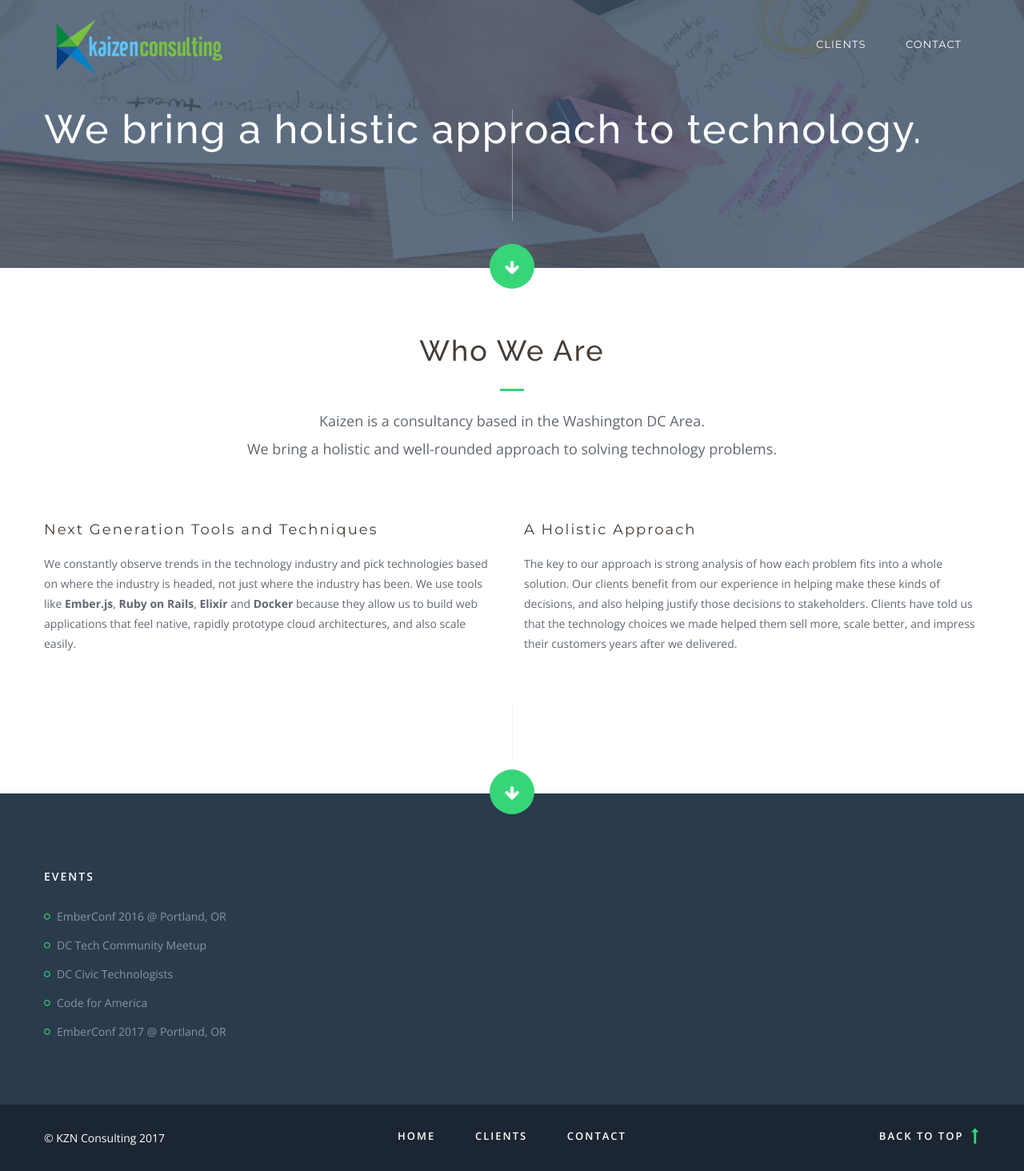
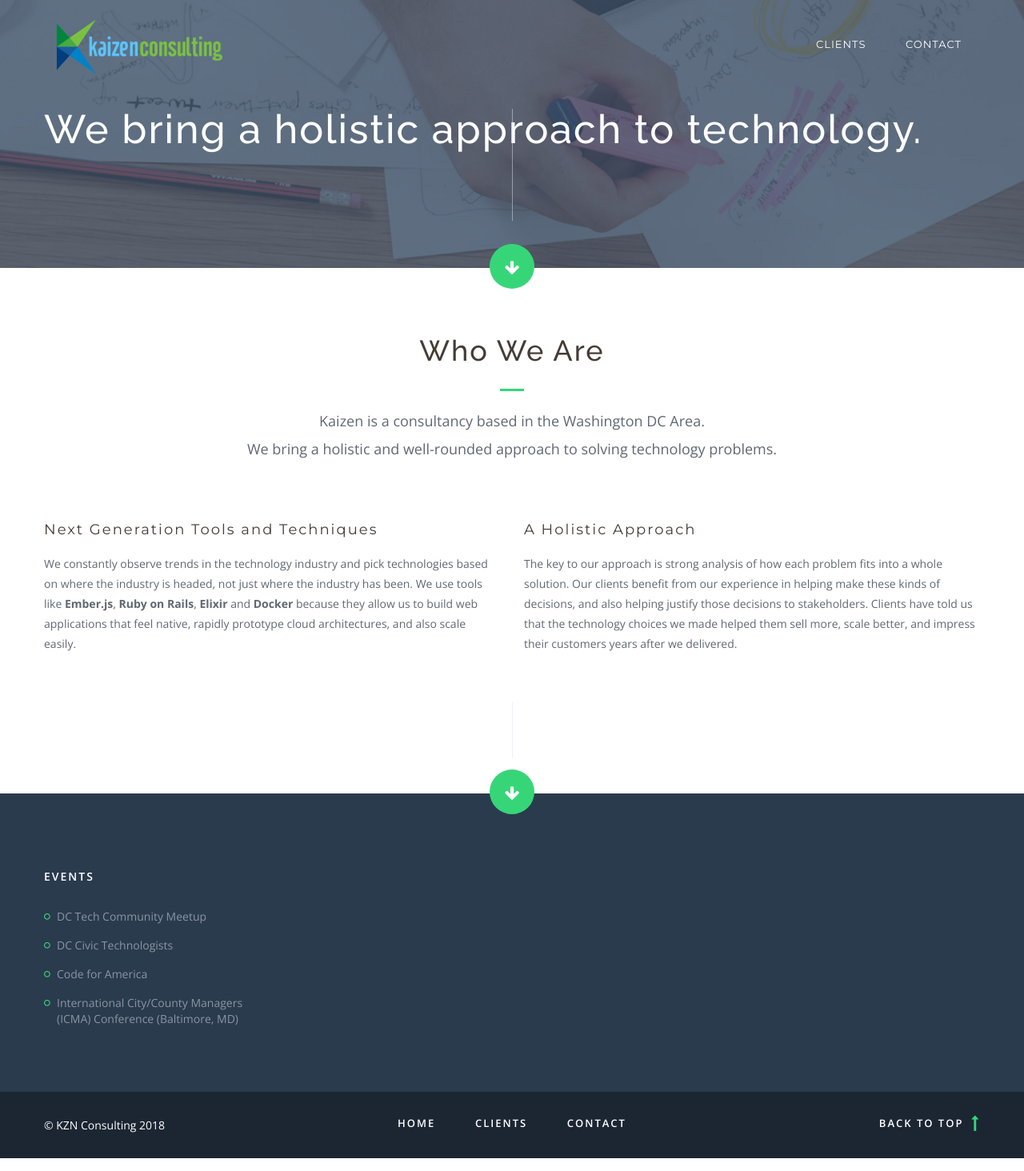
Before and after one commit to kznconsulting/kznconsulting.github.io, a Jekyll site: the page built from index.html, in a window 1280 px wide. Shown: the whole page at 80% size. Built offline with Jekyll 4.4.1, drawn with Linux system fonts in a browser that asks for light colours; nearby versions of some CDN libraries; library files that are not in the unit come from our copies.

Commit message:
updated copyright and events

```diff
--- a/_includes/footer.html
+++ b/_includes/footer.html
@@ -8,11 +8,10 @@
 				<div class="col-lg-3 col-sm-4 widget widget-footer-box">
 					<h3>Events</h3>
 					<ul>
-						<li><a href="#">EmberConf 2016 @ Portland, OR</a></li>
 						<li><a href="#">DC Tech Community Meetup</a></li>
 						<li><a href="#">DC Civic Technologists</a></li>
 						<li><a href="#">Code for America</a></li>
-						<li><a href="#">EmberConf 2017 @ Portland, OR</a></li>
+						<li><a href="#">International City/County Managers (ICMA) Conference (Baltimore, MD)</a></li>
 					</ul>
 				</div>
 				<div class="col-lg-3 col-sm-4 widget widget-footer-box">
@@ -40,7 +39,7 @@
 			<div class="row">
 				<div class="col-sm-3">
 					<div class="rst-copyright">
-						<p>© KZN Consulting 2017</p>
+						<p>© KZN Consulting 2018</p>
 					</div>
 				</div>
 				<div class="col-sm-6">
```
